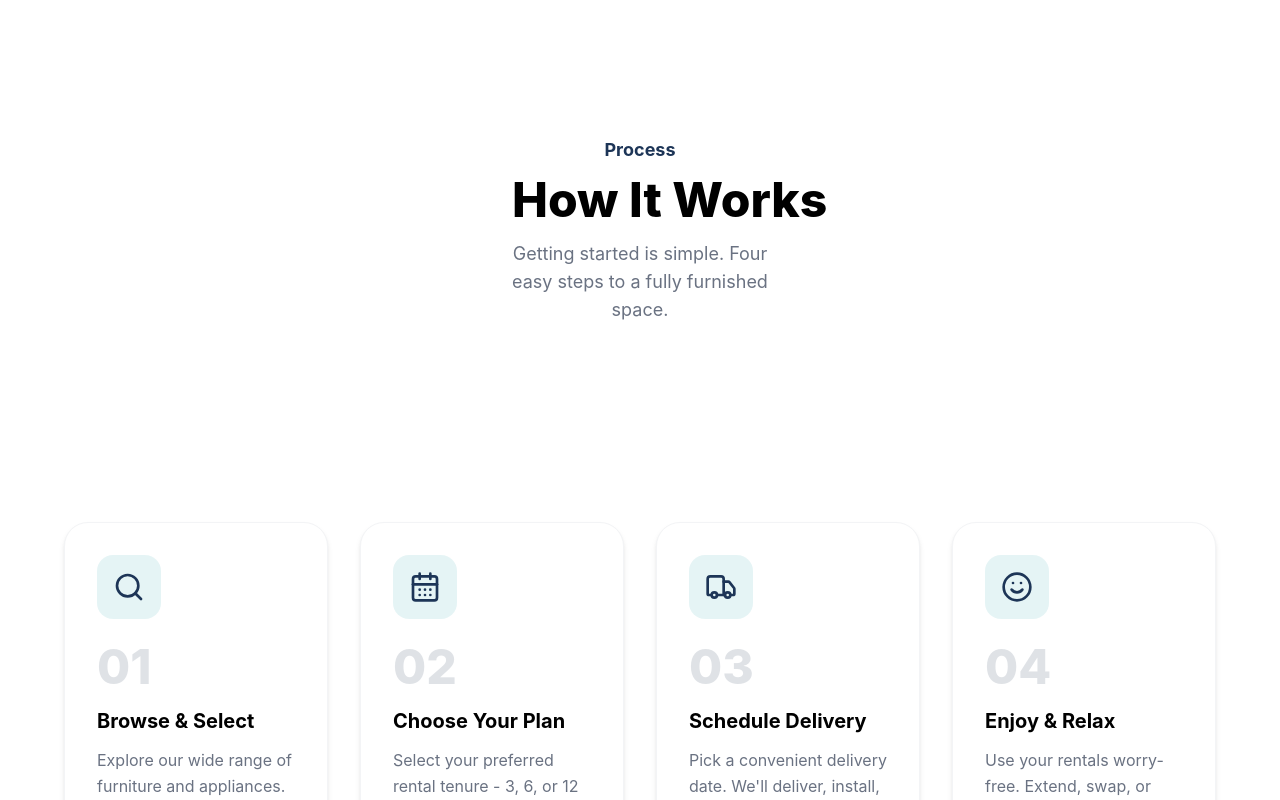
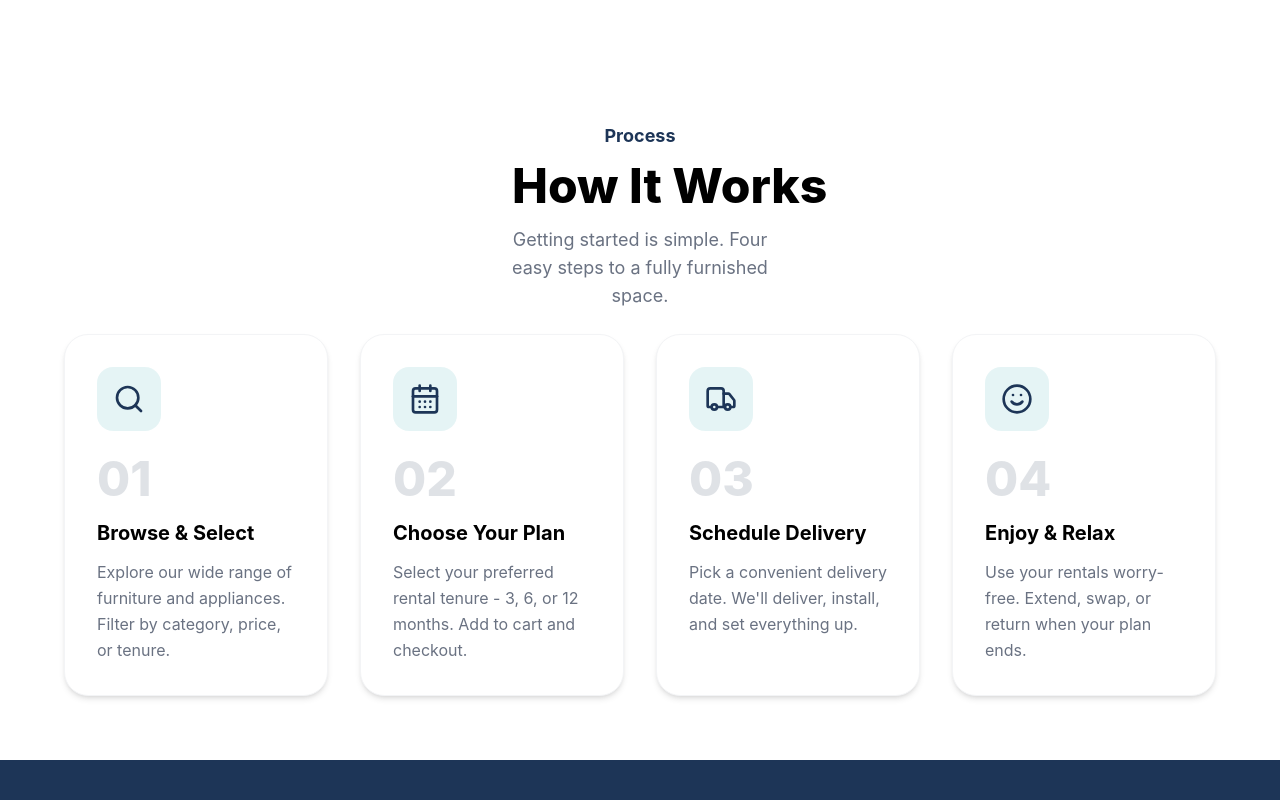
Before and after one commit to Adrich-Fernandes/RENT_EASY, a React (Vite) app in the folder rent-easy/frontend/: page / in a window 1280 px wide. Shown: the part 2540-3340 px from the top of the page. Built offline with nearby package versions, Linux system fonts and the light colour scheme; no server answers.

Commit message:
color theme in product view page fixed

```diff
--- a/rent-easy/frontend/src/home/homepage.jsx
+++ b/rent-easy/frontend/src/home/homepage.jsx
@@ -216,9 +216,9 @@ export default function Homepage() {
 
 
             {/* workflow */}
-            <div id="how-it-works" className="w-full min-h-[50vh] flex flex-col items-center justify-center px-6 py-6 bg-white">
+            <div id="how-it-works" className="w-full flex flex-col items-center px-6 pt-16 bg-white">
                 {/* TOP CENTER CONTENT */}
-                <div className="text-center max-w-2xl mb-14">
+                <div className="text-center max-w-2xl mb-6">
                     <span className="text-[#1D3557] font-bold text-lg">
                         Process
                     </span>
@@ -234,7 +234,7 @@ export default function Homepage() {
                 </div>
             </div>
             <motion.div
-                className="w-full max-w-6xl mx-auto grid grid-cols-1 md:grid-cols-4 gap-8 py-16"
+                className="w-full max-w-6xl mx-auto grid grid-cols-1 md:grid-cols-4 gap-8 pb-16"
                 initial="hidden"
                 whileInView="visible"
                 viewport={{ once: true }}
--- a/rent-easy/frontend/src/products/productView.jsx
+++ b/rent-easy/frontend/src/products/productView.jsx
@@ -168,16 +168,18 @@ export default function ProductView() {
                     <button
                       key={months}
                       onClick={() => setSelectedTenure(months)}
-                      className={`rounded-xl py-3 text-center transition border-2 ${
+                      className={`rounded-xl py-3 text-center transition-all duration-300 border-2 ${
                         selectedTenure === months
-                          ? "border-[#1D3557] bg-[#F1FAEE] shadow-sm"
-                          : "border-gray-200 hover:border-[#A8DADC] bg-white"
+                          ? "border-[#1D3557] bg-[#1D3557] text-white shadow-lg -translate-y-1"
+                          : "border-gray-100 hover:border-[#A8DADC] bg-white text-gray-600"
                       }`}
                     >
-                      <span className={`block text-lg font-bold ${selectedTenure === months ? "text-[#1D3557]" : "text-gray-800"}`}>
+                      <span className="block text-xl font-bold">
                         {months}
                       </span>
-                      <span className="block text-[10px] text-gray-400">mo</span>
+                      <span className={`block text-[10px] uppercase font-bold tracking-tight ${selectedTenure === months ? "text-[#A8DADC]" : "text-gray-400"}`}>
+                        mo
+                      </span>
                     </button>
                   ))}
                 </div>
@@ -185,7 +187,7 @@ export default function ProductView() {
                 {selectedTenure >= 6 && (
                   <div className="mt-3 flex items-center gap-2 bg-[#F1FAEE] border border-[#A8DADC] rounded-xl px-4 py-2">
                     <span className="text-[#457B9D] text-sm font-semibold">
-                      🎉 {selectedTenure === 12 ? "Best value!" : "Great choice!"} {selectedTenure} months selected
+                      {selectedTenure === 12 ? "Best value!" : "Great choice!"} {selectedTenure} months selected
                     </span>
                   </div>
                 )}
```
